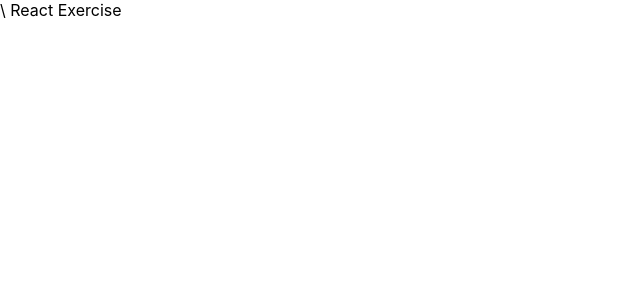
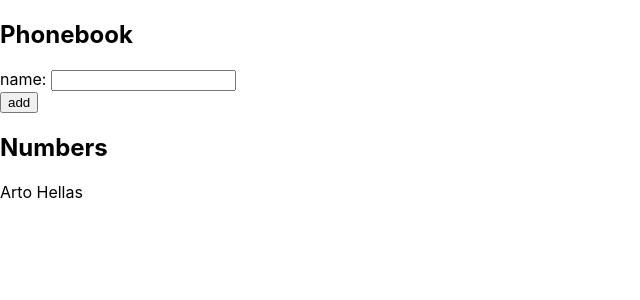
Before and after one commit to aishacodes/react-class-ex, a React (Create React App) app: page / in a window 1280 px wide. Shown: the top 300 px of the page, without its empty margins (0-640 px from the left). Built offline with nearby package versions, Linux system fonts and the light colour scheme.

Commit message:
Feat: Add new name

```diff
--- a/src/App.jsx
+++ b/src/App.jsx
@@ -1,12 +1,58 @@
-import React from 'react';
+import React, { useState } from 'react'
+
 import './App.css';
 
-function App() {
-  return (
-   <div>\
-     React Exercise
-   </div>
-  );
-}
+export const generateId = () => Math.random().toString(36).substring(2, 6)
+
+
+  const App = () => {
+    const [ persons, setPersons ] = useState([
+      { name: 'Arto Hellas' }
+    ])
+    const [ newName, setNewName ] = useState('')
+
+    const addName = (e) => {
+      console.log(e)
+      e.preventDefault()
+      const newInput = {}
+      newInput[generateId()] = {
+          name : newName
+      }
+      setPersons({
+        ...persons,
+        ...newInput
+
+      })
+      setNewName('')
+    }
+
+
+
+    return (
+      <div>
+        <h2>Phonebook</h2>
+        <form onSubmit={e => addName(e)}>
+          <div>
+            name: <input value={newName}  onChange={e => setNewName( e.target.value ) } />
+          </div>
+          <div>
+            <button type="submit">add</button>
+          </div>
+        </form>
+        <h2>Numbers</h2>
+        <p>{
+            Object.keys(persons).map(
+              personId => {
+               const person = persons[personId]
+
+              return <p key={personId}>{person.name}</p>
+              }
+              )
+          }
+        </p>
+      </div>
+    )
+  }
+
 
 export default App
```
